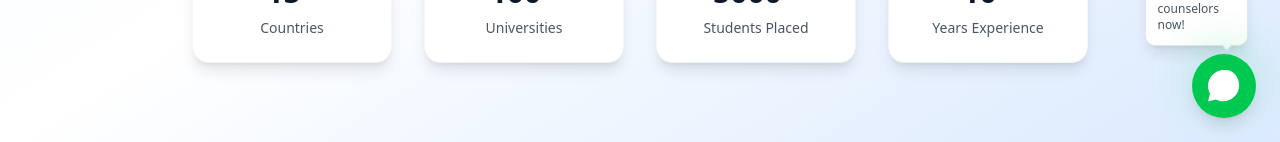
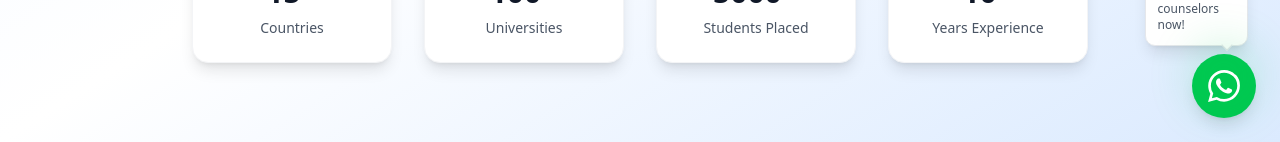
Before and after one commit to sadanmian/whitecoatas, a Next.js app: page / in a window 1280 px wide. Shown: the part 658-800 px from the top of the page. Built offline with nearby package versions, Linux system fonts and the light colour scheme.

Commit message:
fix: update WhatsAppIcon component to use official style

```diff
--- a/components/WhatsAppButton.jsx
+++ b/components/WhatsAppButton.jsx
@@ -4,7 +4,7 @@
 import { motion } from "framer-motion";
 import { X } from "lucide-react";
 
-// WhatsApp Icon Component - Improved version
+// WhatsApp Icon Component - Official WhatsApp style
 const WhatsAppIcon = ({ className }) => (
   <svg
     className={className}
@@ -12,7 +12,7 @@
     fill="currentColor"
     xmlns="http://www.w3.org/2000/svg"
   >
-    <path d="M12.031 6.172c-3.181 0-5.767 2.586-5.768 5.766-.001 1.298.38 2.27 1.019 3.287l-.582 2.128 2.182-.573c.978.58 1.911.928 3.145.929 3.178 0 5.767-2.587 5.768-5.766.001-3.187-2.575-5.77-5.764-5.771zm3.392 8.244c-.144.405-.837.774-1.17.824-.299.045-.677.063-1.092-.069-.252-.08-.575-.187-.988-.365-1.739-.751-2.874-2.502-2.961-2.617-.087-.116-.708-.94-.708-1.793s.448-1.273.607-1.446c.159-.173.346-.217.462-.217l.332.006c.106.005.249-.04.39.298.144.347.491 1.2.534 1.287.043.087.072.188.014.304-.058.116-.087.188-.173.289l-.26.304c-.087.086-.177.18-.076.354.101.174.449.741.964 1.201.662.591 1.221.774 1.394.86s.274.072.376-.043c.101-.116.433-.506.549-.68.116-.173.231-.145.39-.087s1.011.477 1.184.564.289.13.332.202c.045.072.045.419-.1.824zm-3.423-14.416c-6.627 0-12 5.373-12 12 0 2.125.549 4.121 1.515 5.863l-1.577 5.763 5.906-1.549c1.677.87 3.568 1.322 5.556 1.322 6.627 0 12-5.373 12-12s-5.373-12-12-12z" />
+    <path d="M17.472 14.382c-.297-.149-1.758-.867-2.03-.967-.273-.099-.471-.148-.67.15-.197.297-.767.966-.94 1.164-.173.199-.347.223-.644.075-.297-.15-1.255-.463-2.39-1.475-.883-.788-1.48-1.761-1.653-2.059-.173-.297-.018-.458.13-.606.134-.133.298-.347.446-.52.149-.174.198-.298.298-.497.099-.198.05-.371-.025-.52-.075-.149-.669-1.612-.916-2.207-.242-.579-.487-.5-.669-.51-.173-.008-.371-.01-.57-.01-.198 0-.52.074-.792.372-.272.297-1.04 1.016-1.04 2.479 0 1.462 1.065 2.875 1.213 3.074.149.198 2.096 3.2 5.077 4.487.709.306 1.262.489 1.694.625.712.227 1.36.195 1.871.118.571-.085 1.758-.719 2.006-1.413.248-.694.248-1.289.173-1.413-.074-.124-.272-.198-.57-.347m-5.421 7.403h-.004a9.87 9.87 0 01-5.031-1.378l-.361-.214-3.741.982.998-3.648-.235-.374a9.86 9.86 0 01-1.51-5.26c.001-5.45 4.436-9.884 9.888-9.884 2.64 0 5.122 1.03 6.988 2.898a9.825 9.825 0 012.893 6.994c-.003 5.45-4.437 9.884-9.885 9.884m8.413-18.297A11.815 11.815 0 0012.05 0C5.495 0 .16 5.335.157 11.892c0 2.096.547 4.142 1.588 5.945L.057 24l6.305-1.654a11.882 11.882 0 005.683 1.448h.005c6.554 0 11.89-5.335 11.893-11.893A11.821 11.821 0 0020.893 3.488z" />
   </svg>
 );
 
```
